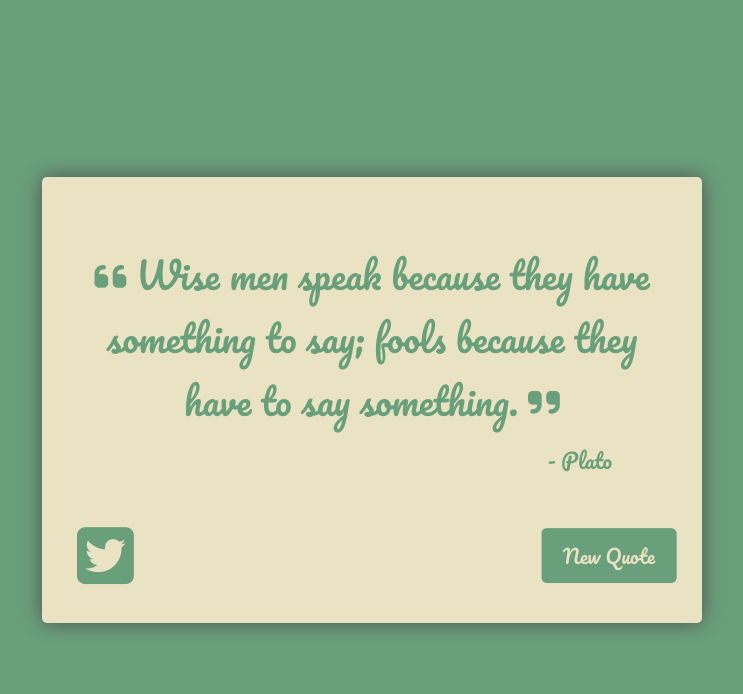
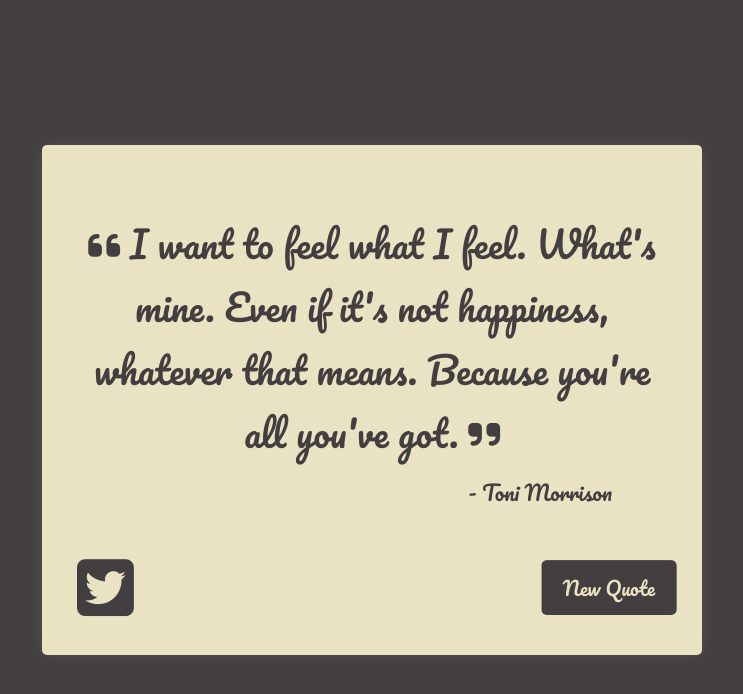
Before and after one commit to RichNC/random-quote-machine, a React (Create React App) app: page / in a window 1280 px wide. Shown: the top 694 px of the page, without its empty margins (268-1011 px from the left). Built offline with nearby package versions, Linux system fonts and the light colour scheme.

Commit message:
Additional quotes

```diff
--- a/src/Colors.js
+++ b/src/Colors.js
@@ -1 +1 @@
-export let colors = ['#282C34','#628395', '#6B5B95', '#7b8896', '#699F7B', '#433E3F', '#445A87']
+export let colors = ['#282C34','#628395', '#6B5B95', '#7b8896', '#699F7B', '#433E3F', '#445A87', '#2F4F4F', '#191970', '#483D8B']
--- a/src/Quotes.js
+++ b/src/Quotes.js
@@ -17,5 +17,6 @@ export let quotes = [{text: "The greatest glory in living lies not in never fall
               {text: "I think we are well-advised to keep on nodding terms with the people we used to be, whether we find them attractive company or not. Otherwise they turn up unannounced and surprise us...", author: "Joan Didion"},
               {text: "When the going gets weird, the weird turn pro.", author: "Hunter S. Thompson"},
               {text: "The world breaks everyone, and afterward, some are strong at the broken places.", author: "Ernest Hemingway"},
-              {text: "In a murderous time the heart breaks and breaks and lives by breaking.", author: "Stanley Kunitz"}
+              {text: "In a murderous time the heart breaks and breaks and lives by breaking.", author: "Stanley Kunitz"},
+              {text: "You may say I lost everything, but I still had my Be-Dazzler.", author: "Lady Gaga"}
       ]
```
